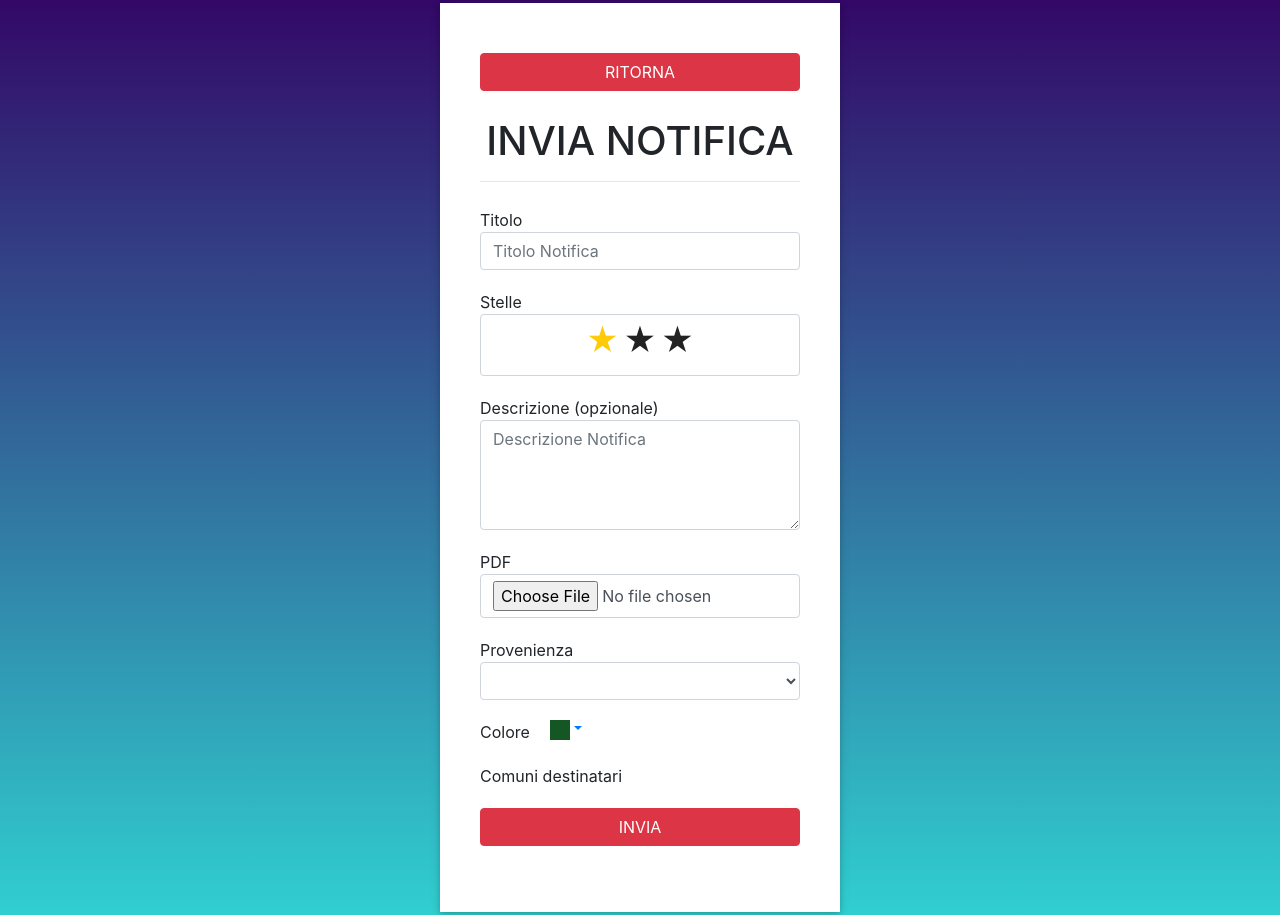
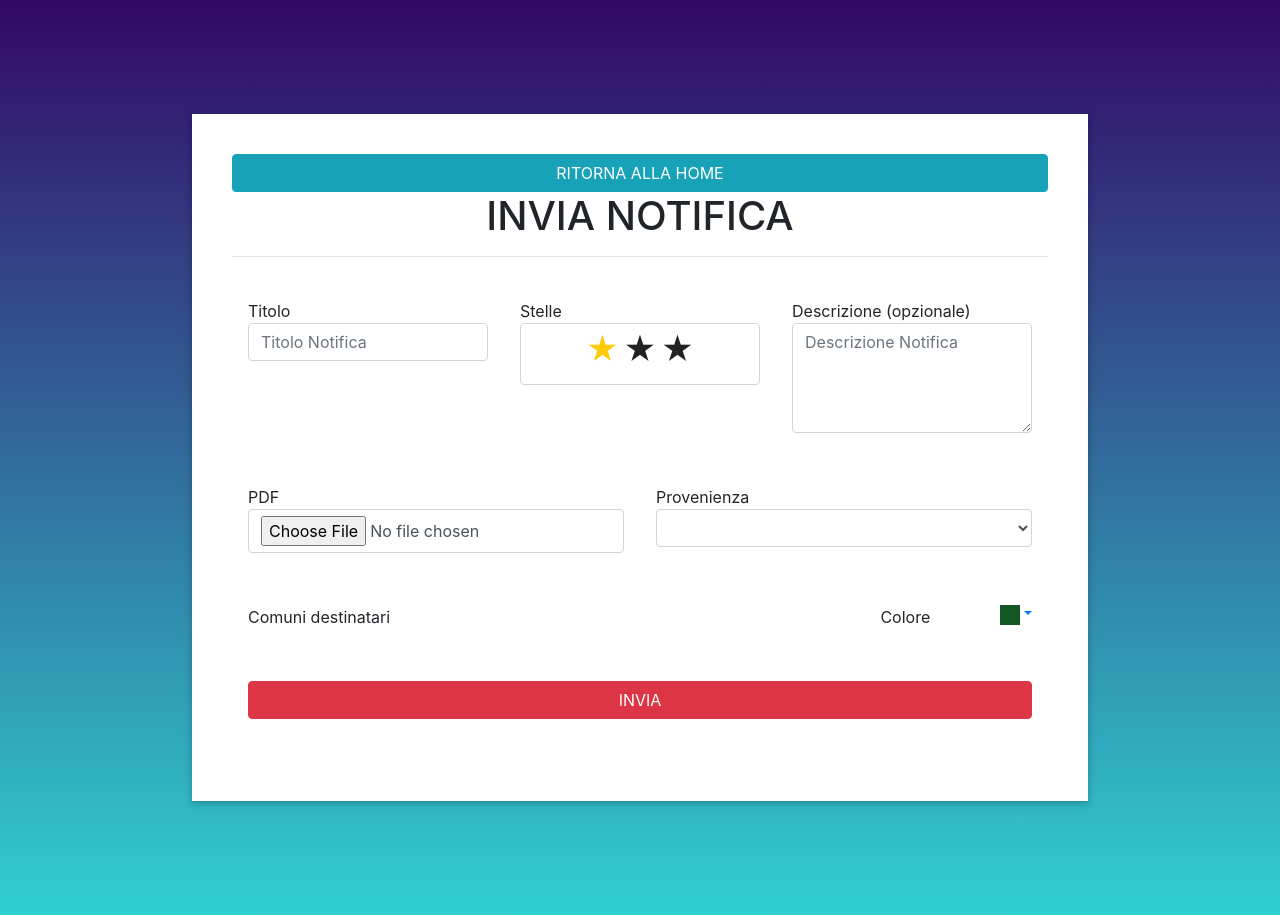
Before and after one commit to 123mpozzi/brianzapp-web, a PHP site: page /admin/new_notification.php in a window 1280 px wide. Run offline with PHP 8.4, Linux system fonts and the light colour scheme; data that the repository does not hold is empty; some libraries are stand-ins or nearby versions.

Commit message:
Style new-notification. Cleanup

```diff
--- a/public/admin/new_notification.php
+++ b/public/admin/new_notification.php
@@ -225,15 +225,10 @@ function sendMessage($ListaComuni, $messaggio)
 
 <div id="new-notification-card" class="custom-card fit-content-height container-fluid Absolute-Center is-Responsive">
     <div id="new-notification-form-container">
-        <form class="flex-even" name="return_homepage" action="homepage.php" method="post">
-            <div class="form-element">
-                <input class="btn btn-danger btn-full-large" name="return" type="submit"
-                       value="RITORNA">
-            </div>
-        </form>
+        <a class="btn btn-info btn-full-large" href="homepage.php">RITORNA ALLA HOME</a>
         <h1>INVIA NOTIFICA</h1>
         <hr>
-        <form class="flex-even" name="new_notification" action="new_notification.php" method="post" enctype="multipart/form-data">
+        <form id="new-notification-form" name="new_notification" action="new_notification.php" method="post" enctype="multipart/form-data">
             <!-- Inserisci Titolo -->
             <div class="form-element">
                 <span>Titolo </span>
@@ -258,14 +253,14 @@ function sendMessage($ListaComuni, $messaggio)
             </div>
 
             <!-- Seleziona PDF -->
-            <div class="form-element">
+            <div class="form-element" style="flex: 1 0 50%;">
                 <span>PDF </span>
                 <input class="form-control" type="file" placeholder="Seleziona PDF" name="<?php echo KEY_NEW_PDF ?>" id="<?php echo KEY_NEW_PDF ?>" accept="application/pdf"
                        required>
             </div>
 
             <!-- Seleziona Provenienza -->
-            <div class="form-element">
+            <div class="form-element" style="flex: 1 0 50%;">
                 <span>Provenienza </span>
 
                 <div>
@@ -283,8 +278,23 @@ function sendMessage($ListaComuni, $messaggio)
                 </div>
             </div>
 
+            <!-- Seleziona Comuni -->
+            <div class="form-element" style="flex: 1 0 70%;">
+                <span>Comuni destinatari </span>
+                <br>
+                <?php
+                    $q = "SELECT * FROM `comune` WHERE 1";
+                    $comuni = $dbc->query($q);
+
+                    while($cap = $comuni->fetch_row()) {
+                        echo '<input type="checkbox" name="comuniDestinatari[]" value="' . $cap[0] . '"/> ' . $cap[1] . '';
+                        echo '<br /> ';
+                    }
+                ?>
+            </div>
+
             <!-- Seleziona Colore -->
-            <div class="form-element color-div">
+            <div class="form-element color-div" style="flex: 1 0 15%;">
                 <span>Colore </span>
                 <select id="colorselector" name="<?php echo KEY_NEW_COLORE ?>">
                     <option value="155724" data-color="#155724" selected="selected">green</option>
@@ -298,23 +308,8 @@ function sendMessage($ListaComuni, $messaggio)
                 </select>
             </div>
 
-            <!-- Inserisci Titolo -->
-            <div class="form-element">
-                <span>Comuni destinatari </span>
-                <br>
-                <?php
-                    $q = "SELECT * FROM `comune` WHERE 1";
-                    $comuni = $dbc->query($q);
-
-                    while($cap = $comuni->fetch_row()) {
-                        echo '<input type="checkbox" name="comuniDestinatari[]" value="' . $cap[0] . '"/> ' . $cap[1] . '';
-                        echo '<br /> ';
-                    }
-                ?>
-            </div>
-
             <!-- Pulsante Invio -->
-            <div class="form-element">
+            <div class="form-element" style="flex: 1 0 100%;">
                 <input class="btn btn-danger btn-full-large" name="<?php echo KEY_NEW_SUBMIT ?>" type="submit"
                        value="INVIA">
             </div>
--- a/public/admin/reset_pass/sendmail.php
+++ b/public/admin/reset_pass/sendmail.php
@@ -26,7 +26,6 @@ function sendMail($config, $subject, $body)
     // 2 = client and server messages
     $mail->SMTPDebug = 4;
 
-    //TODO. dividere i log per volta
     $mail->Debugoutput = function($str, $level) {
         $log_folder = $_SERVER["DOCUMENT_ROOT"] . '\WebApp\private\logs\smtp\\';
 
--- a/public/css/style.css
+++ b/public/css/style.css
@@ -466,6 +466,7 @@ footer .glyphicon {
   justify-content: center;
   display: flex;
   align-items: center;
+  max-width: 70vw;
 }
 
 #homepage-mobile-filters {
@@ -505,6 +506,16 @@ footer .glyphicon {
 
 .allegato > i {
   vertical-align: middle;
+}
+
+#new-notification-form {
+  display: flex;
+  flex-wrap: wrap;
+}
+
+#new-notification-form > * {
+  flex: 1 0 33%;
+  padding: 1rem;
 }
 
 #filter-btn {
--- a/public/utils.php
+++ b/public/utils.php
@@ -176,8 +176,6 @@ function getPostString($dbc, &$errors, $key, $re_pattern = null)
  */
 function reportErrors(&$alert, $errors, bool $display = true, string $alertType = 'warning')
 {
-    // TODO: report to log file errors
-    // TODO: check if $errors is splitted by ..., use unpacking?
     if($display)
         $alert = alertEmbedded($alertType, "Errore!", "Si sono verificati i seguenti errori: ", json_encode($errors), "Per favore riprova un'altra volta.");
 
```
Also changed, not shown: public/admin/reset_pass/force_reset_pass.php (+0 -7 lines), public/admin/reset_pass/mail_bodies.php (+2 -68 lines), public/admin/reset_password.php (+4 -4 lines).
